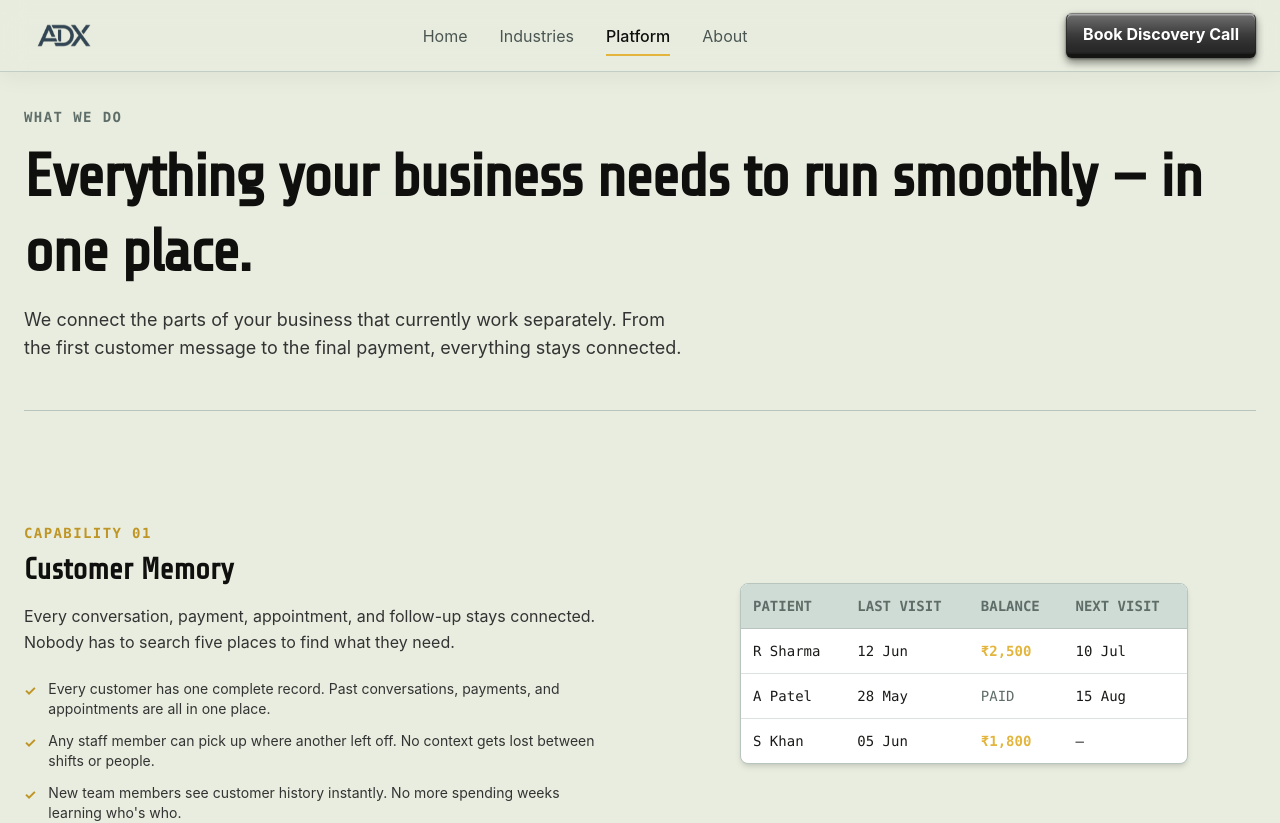
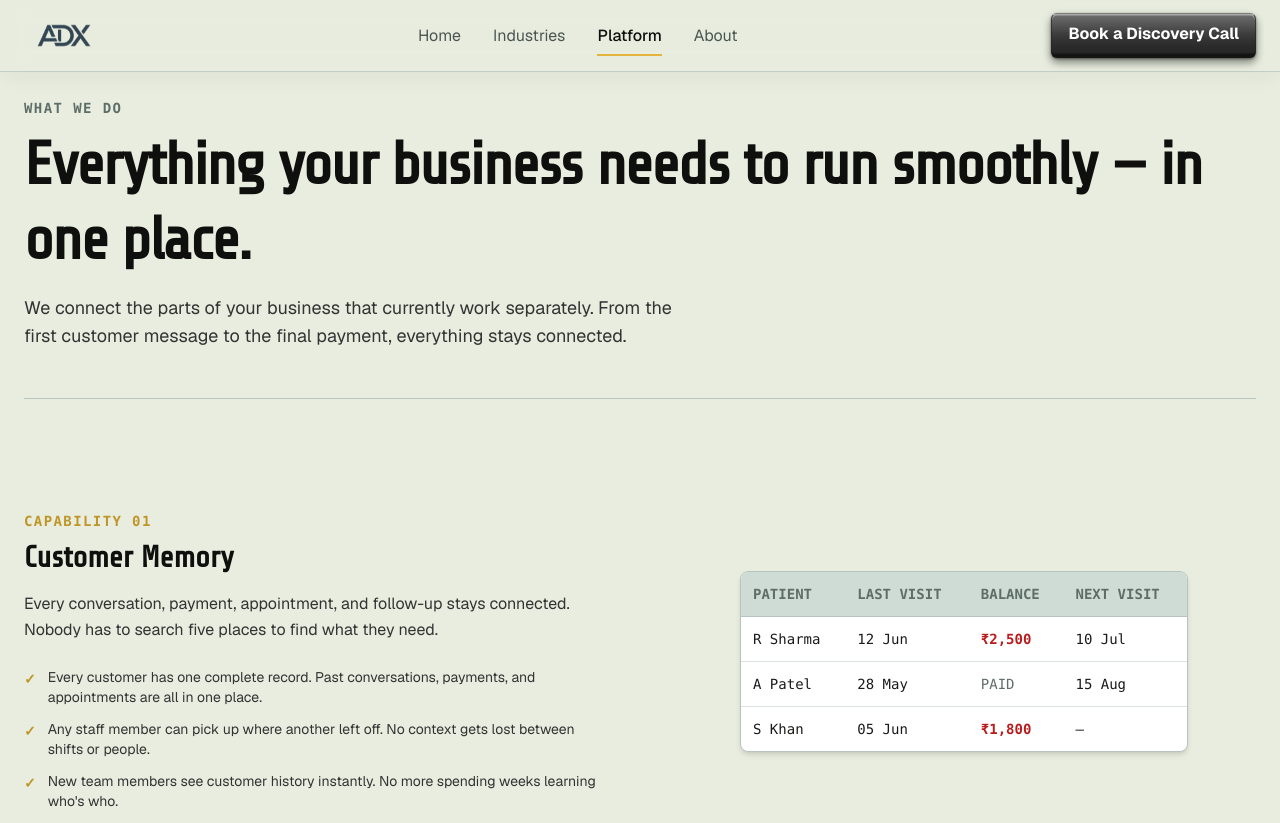
Before and after one commit to AdhyayanTeam/ADX-website, a Next.js app: page /platform in a window 1280 px wide. Shown: the top 823 px of the page. Built offline with nearby package versions, Linux system fonts and the light colour scheme.

Commit message:
style: update border radii, button interactions, and color accents throughout the UI

```diff
--- a/src/app/global-new.css
+++ b/src/app/global-new.css
@@ -42,17 +42,17 @@
   --color-glaucous-900: #242423;
   --color-glaucous-950: #1a1a19;
 
-  --color-scarlet-fire-50: #fdfbf7;
-  --color-scarlet-fire-100: #e8eddf;
-  --color-scarlet-fire-200: #cfdbd5;
-  --color-scarlet-fire-300: #a2b0aa;
-  --color-scarlet-fire-400: #8b9a94;
-  --color-scarlet-fire-500: #f5cb5c;
-  --color-scarlet-fire-600: #e3b53c;
-  --color-scarlet-fire-700: #333333;
-  --color-scarlet-fire-800: #242423;
-  --color-scarlet-fire-900: #1a1a19;
-  --color-scarlet-fire-950: #121211;
+  --color-scarlet-fire-50: #fff5f5;
+  --color-scarlet-fire-100: #ffe3e3;
+  --color-scarlet-fire-200: #ffd0d0;
+  --color-scarlet-fire-300: #ffb3b3;
+  --color-scarlet-fire-400: #f87171;
+  --color-scarlet-fire-500: #dc2626;
+  --color-scarlet-fire-600: #b91c1c;
+  --color-scarlet-fire-700: #991b1b;
+  --color-scarlet-fire-800: #7f1d1d;
+  --color-scarlet-fire-900: #450a0a;
+  --color-scarlet-fire-950: #2a0808;
 
   --color-ghost-white-50: #ffffff;
   --color-ghost-white-100: #fafafa;
@@ -93,16 +93,16 @@
   --font-heading: var(--font-share-tech);
 
 
-  --font-size-xs: 1.15rem;
-  --font-size-sm: 1.35rem;
-  --font-size-base: 1.5rem;
-  --font-size-lg: 1.75rem;
-  --font-size-xl: 2.1rem;
-  --font-size-2xl: 2.6rem;
-  --font-size-3xl: 3.3rem;
-  --font-size-4xl: 4.2rem;
-  --font-size-5xl: 5.2rem;
-  --font-size-6xl: 6.5rem;
+  --font-size-xs: 0.75rem;
+  --font-size-sm: 0.875rem;
+  --font-size-base: 1rem;
+  --font-size-lg: 1.125rem;
+  --font-size-xl: 1.25rem;
+  --font-size-2xl: 1.5rem;
+  --font-size-3xl: 1.875rem;
+  --font-size-4xl: 2.25rem;
+  --font-size-5xl: 3rem;
+  --font-size-6xl: 3.75rem;
 
   --animate-grid-move: gridMove 20s linear infinite;
   --animate-line-move: lineMove 6s linear infinite;
@@ -159,8 +159,7 @@
 body {
   background-color: var(--color-glaucous-50);
   color: var(--color-vivid-royal-950);
-  font-family: var(--font-sans), sans-serif;
-  font-size: var(--font-size-base);
+  font-family: var(--font-geist-sans), sans-serif;
 }
 
 h1, h2, h3, h4, h5, h6 {
--- a/src/app/layout.tsx
+++ b/src/app/layout.tsx
@@ -67,7 +67,7 @@ export default function RootLayout({
               <h5 className="font-mono text-base text-glaucous-600 uppercase tracking-widest mb-6 font-bold">Platform</h5>
               <ul className="flex flex-col gap-3.5 text-base text-glaucous-700">
                 <li><Link href="/platform" className="hover:text-coffee-bean-600 transition-colors">Capabilities</Link></li>
-                <li><Link href="/book" data-track-cta="footer" className="hover:text-coffee-bean-600 transition-colors">Book Diagnostic Call</Link></li>
+                <li><Link href="/book" data-track-cta="footer" className="hover:text-coffee-bean-600 transition-colors">Book a Discovery Call</Link></li>
               </ul>
             </div>
 
--- a/src/components/FaqSection.tsx
+++ b/src/components/FaqSection.tsx
@@ -33,7 +33,7 @@ export default function FaqSection() {
         {faqData.map((item, idx) => {
           const isOpen = activeFaq === idx;
           return (
-            <div key={idx} className="bg-ghost-white-50 border border-glaucous-200 rounded-lg overflow-hidden transition-all duration-300">
+            <div key={idx} className="bg-ghost-white-50 border border-glaucous-200 rounded-xl overflow-hidden transition-all duration-300">
               <button
                 onClick={() => setActiveFaq(isOpen ? null : idx)}
                 className="w-full text-left px-6 py-5 flex justify-between items-center text-vivid-royal-950 hover:text-coffee-bean-600 transition-all duration-300 font-semibold cursor-pointer text-lg sm:text-xl"
--- a/src/components/HeroSection.tsx
+++ b/src/components/HeroSection.tsx
@@ -30,7 +30,8 @@ export default function HeroSection() {
   }, []);
 
   return (
-    <section className="relative w-full border-b border-glaucous-200/80 bg-glaucous-50 overflow-hidden py-20 lg:py-32 flex items-center justify-center min-h-[90dvh]">
+    <>
+      <section className="relative w-full bg-glaucous-50 overflow-hidden py-20 lg:py-32 flex items-center justify-center min-h-[85dvh]">
         <div className="absolute inset-0 z-0">
           <MeshGradient
             style={{ height: "100%", width: "100%" }}
@@ -66,13 +67,13 @@ export default function HeroSection() {
               Follow-ups get missed and customer details get lost. ADX builds simple systems so your business runs smoothly as it grows.
             </p>
 
-          <div className="flex flex-wrap justify-center gap-4 mb-12">
+            <div className="flex flex-wrap justify-center gap-4">
               <Link
                 href="/book"
                 data-track-cta="hero"
                 className="px-6 py-3.5 text-base font-bold rounded-lg bg-coffee-bean-400 bg-gradient-to-b from-white/35 via-white/5 to-black/20 text-coffee-bean-950 border-t border-t-white/50 border-x border-x-coffee-bean-500/60 border-b-[4px] border-b-coffee-bean-700 shadow-[inset_0_1.5px_0_rgba(255,255,255,0.45),inset_0_-1.5px_0_rgba(0,0,0,0.15),0_6px_12px_rgba(0,0,0,0.4)] hover:brightness-110 hover:border-b-coffee-bean-800 active:translate-y-[3px] active:border-b-[1px] active:shadow-[inset_0_3px_5px_rgba(0,0,0,0.4),0_1px_2px_rgba(0,0,0,0.2)] transition-all duration-100 ease-out select-none"
               >
-              Book an Operational Discovery
+                Book a Discovery Call
               </Link>
               <Link
                 href="/platform"
@@ -83,12 +84,15 @@ export default function HeroSection() {
               </Link>
             </div>
           </div>
+        </div>
+      </section>
 
-        <div className="w-full max-w-4xl grid grid-cols-1 sm:grid-cols-3 gap-6 pt-10 border-t border-glaucous-300/60 mt-4 text-left">
+      <section className="w-full bg-white border-b border-glaucous-200/80 py-16 px-6 relative z-10">
+        <div className="w-full max-w-7xl mx-auto grid grid-cols-1 sm:grid-cols-3 gap-6 text-left">
           {reasons.map((item, idx) => (
             <div
               key={item.title}
-              className="flex flex-col items-start p-5 rounded-xl bg-white/40 border border-white/60 hover:bg-white/60 hover:border-white/80 hover:shadow-[0_8px_30px_rgba(0,0,0,0.05)] transition-all duration-300 group"
+              className="flex flex-col items-start p-5 rounded-xl bg-glaucous-50/20 border border-glaucous-100 hover:bg-glaucous-50/40 hover:border-glaucous-200 hover:shadow-[0_8px_30px_rgba(0,0,0,0.02)] transition-all duration-300 group"
             >
               <span className="text-base font-mono font-bold text-coffee-bean-600 mb-2.5 tracking-wider block">
                 0{idx + 1}
@@ -102,7 +106,7 @@ export default function HeroSection() {
             </div>
           ))}
         </div>
-      </div>
       </section>
+    </>
   );
 }
--- a/src/components/MethodologySection.tsx
+++ b/src/components/MethodologySection.tsx
@@ -35,11 +35,11 @@ export default function MethodologySection() {
       ],
       customElement: (
         <div className="mt-3 p-2.5 bg-scarlet-fire-100/20 border border-scarlet-fire-200/50 rounded-lg flex items-center justify-between gap-2 font-mono text-base">
-          <div className="px-2 py-0.5 bg-white border border-scarlet-fire-200 rounded text-scarlet-fire-950 shadow-sm">Inquiry</div>
+          <div className="px-2 py-0.5 bg-white border border-scarlet-fire-200 rounded-lg text-scarlet-fire-950 shadow-sm">Inquiry</div>
           <span className="text-scarlet-fire-400">→</span>
-          <div className="px-2 py-0.5 bg-scarlet-fire-100/60 border border-scarlet-fire-300/60 rounded text-scarlet-fire-950 font-medium">ADX Router</div>
+          <div className="px-2 py-0.5 bg-scarlet-fire-100/60 border border-scarlet-fire-300/60 rounded-lg text-scarlet-fire-950 font-medium">ADX Router</div>
           <span className="text-scarlet-fire-400">→</span>
-          <div className="px-2 py-0.5 bg-scarlet-fire-500/20 border border-scarlet-fire-500/40 rounded text-scarlet-fire-950 font-bold">Action</div>
+          <div className="px-2 py-0.5 bg-scarlet-fire-500/20 border border-scarlet-fire-500/40 rounded-lg text-scarlet-fire-950 font-bold">Action</div>
         </div>
       ),
     },
--- a/src/components/Navbar.tsx
+++ b/src/components/Navbar.tsx
@@ -138,7 +138,7 @@ export default function Navbar() {
               data-track-cta="navbar"
               className="hidden sm:inline-flex items-center justify-center px-4 py-2 text-base font-bold rounded-md bg-vivid-royal-600 bg-gradient-to-b from-white/30 via-white/5 to-black/25 text-ghost-white-50 border-t border-t-white/40 border-x border-x-vivid-royal-700/60 border-b-[4px] border-b-vivid-royal-900 shadow-[inset_0_1.5px_0_rgba(255,255,255,0.4),inset_0_-1.5px_0_rgba(0,0,0,0.2),0_4px_8px_rgba(0,0,0,0.35)] hover:brightness-110 hover:border-b-vivid-royal-950 active:translate-y-[3px] active:border-b-[1px] active:shadow-[inset_0_3px_5px_rgba(0,0,0,0.6),0_1px_2px_rgba(0,0,0,0.2)] transition-all duration-100 ease-out select-none drop-shadow-[0_1px_1px_rgba(0,0,0,0.5)]"
             >
-              Book Discovery Call
+              Book a Discovery Call
             </Link>
 
             <button
@@ -189,7 +189,7 @@ function MobileMenu({ navLinks }: { navLinks: { name: string; href: string }[] }
         data-track-cta="mobile-nav"
         className="mt-4 flex items-center justify-center w-full py-3 text-base font-bold rounded-lg bg-coffee-bean-600 bg-gradient-to-b from-white/30 via-white/5 to-black/25 text-ghost-white-50 border-t border-t-white/45 border-x border-x-coffee-bean-700/60 border-b-[4px] border-b-coffee-bean-900 shadow-[inset_0_1.5px_0_rgba(255,255,255,0.4),inset_0_-1.5px_0_rgba(0,0,0,0.2),0_6px_12px_rgba(0,0,0,0.4)] hover:brightness-110 hover:border-b-coffee-bean-950 active:translate-y-[3px] active:border-b-[1px] active:shadow-[inset_0_3px_5px_rgba(0,0,0,0.6),0_1px_2px_rgba(0,0,0,0.2)] transition-all duration-100 ease-out select-none drop-shadow-[0_1px_1px_rgba(0,0,0,0.5)]"
       >
-        Book Discovery Call
+        Book a Discovery Call
       </Link>
     </div>
   );
```
Also changed, not shown: src/app/book/page.tsx (+9 -9 lines), src/app/platform/page.tsx (+5 -5 lines), src/components/IndustriesSection.tsx (+5 -5 lines), 2 other files (tests, documents, lock files or other folders). Lines whose indentation alone changed are shown as unchanged.
